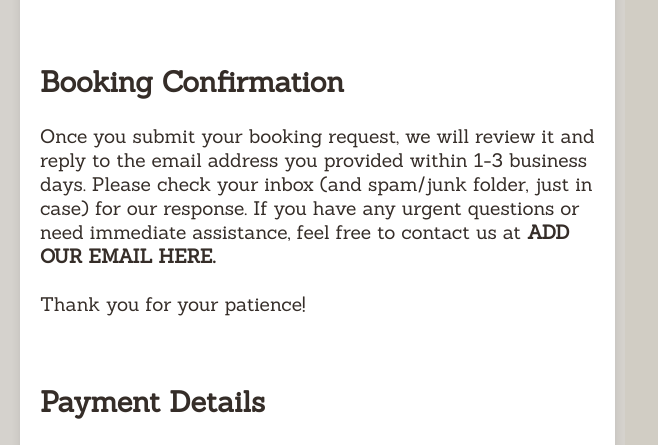
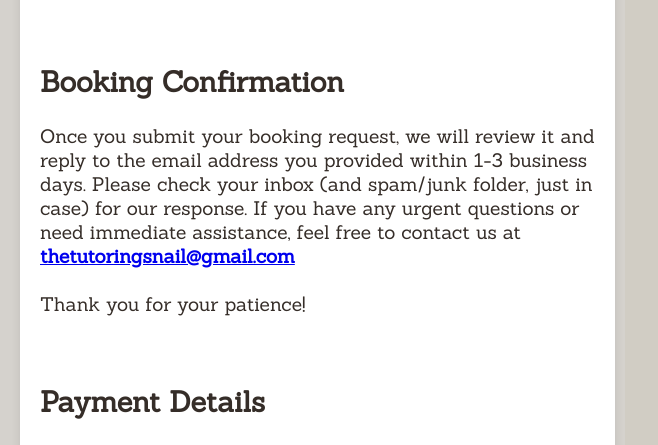
Before and after one commit to jtasonye/tutoring-snail, a Django app: page /home/ in a window 1280 px wide. Shown: the part 2335-2780 px from the top of the page, without its empty margins (0-658 px from the left). Run offline with Django 4.2, Linux system fonts and the light colour scheme.

Commit message:
email link added

```diff
--- a/pages/templates/pages/home.html
+++ b/pages/templates/pages/home.html
@@ -99,7 +99,7 @@
                   <p> Once you submit your booking request, we will review it and reply to the email address
                       you provided within 1-3 business days. Please check your inbox (and spam/junk folder, just in case)
                       for our response. If you have any urgent questions or need immediate assistance, feel free to
-                      contact us at <strong>ADD OUR EMAIL HERE.</strong>
+                      contact us at <strong><a href="mailto:thetutoringsnail@gmail.com">thetutoringsnail@gmail.com</a></strong>
                       <br> <br>
                       Thank you for your patience!</p>
                 </div>
```
